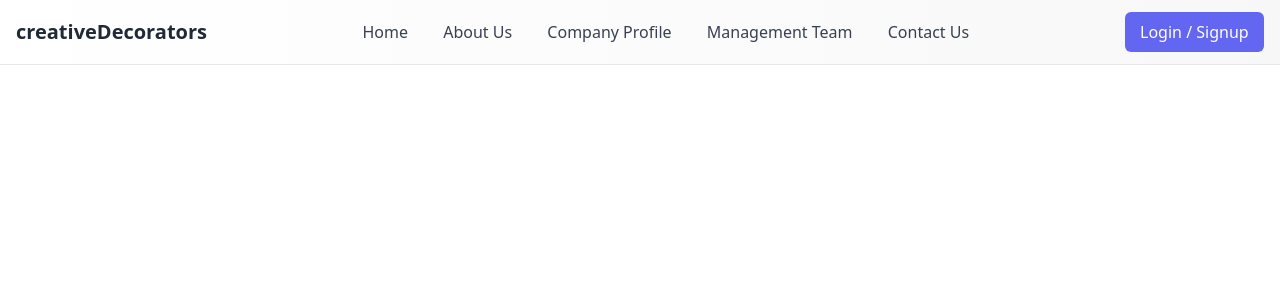
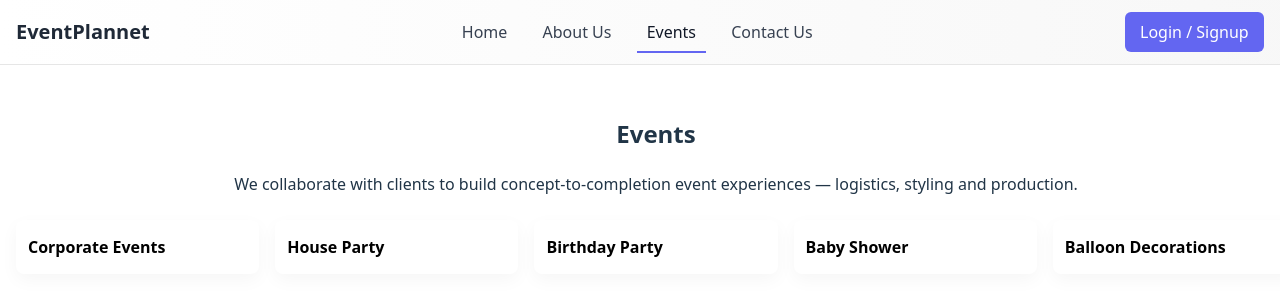
Before and after one commit to sadagupta1991/event-management-ui, a React (Vite) app: page /events in a window 1280 px wide. Shown: the top 300 px of the page. Built offline with nearby package versions, Linux system fonts and the light colour scheme.

Commit message:
Added event section

```diff
--- a/src/App.css
+++ b/src/App.css
@@ -161,3 +161,10 @@ h1, h2, h3 {
   line-height: 1;
   cursor: pointer;
 }
+
+/* Events list */
+.event-list { list-style: none; padding: 0; margin: 1.5rem 0 0 0; display: grid; grid-template-columns: repeat(auto-fit, minmax(220px, 1fr)); gap: 1rem; }
+.event-item { background: #fff; border-radius: 8px; padding: 0.75rem; box-shadow: 0 6px 18px rgba(0,0,0,0.04); }
+.event-title { background: transparent; border: none; width: 100%; text-align: left; font-weight: 600; font-size: 1rem; padding: 0.25rem 0; cursor: pointer; }
+.event-description { margin-top: 0.5rem; color: #374151; font-size: 0.95rem; }
+.event-item.open { border: 1px solid #e6e6ff; box-shadow: 0 8px 28px rgba(99,102,241,0.08); }
--- a/src/components/Navbar.jsx
+++ b/src/components/Navbar.jsx
@@ -17,13 +17,12 @@ const Navbar = () => {
     <header className="site-header">
       <div className="container">
         <div className="brand">
-          <Link to="/" className="brand-link">creativeDecorators</Link>
+          <Link to="/" className="brand-link">EventPlannet</Link>
         </div>
         <nav className="nav">
           <Link className={location.pathname === '/' ? 'active' : ''} to="/">Home</Link>
           <Link className={location.pathname === '/about' ? 'active' : ''} to="/about">About Us</Link>
-          <Link className={location.pathname === '/company' ? 'active' : ''} to="/company">Company Profile</Link>
-          <Link className={location.pathname === '/team' ? 'active' : ''} to="/team">Management Team</Link>
+          <Link className={location.pathname === '/events' ? 'active' : ''} to="/events">Events</Link>
           <Link className={location.pathname === '/contact' ? 'active' : ''} to="/contact">Contact Us</Link>
         </nav>
         <div className="actions">
@@ -32,7 +31,7 @@ const Navbar = () => {
         </div>
       </div>
 
-      <Modal open={authOpen} onClose={closeAuth} title={"Welcome to creativeDecorators"}>
+      <Modal open={authOpen} onClose={closeAuth} title={"Welcome to EventPlannet"}>
         <Auth onClose={closeAuth} />
       </Modal>
     </header>
--- a/src/pages/About.jsx
+++ b/src/pages/About.jsx
@@ -5,7 +5,7 @@ const About = () => (
     <div className="container">
       <h2>About Us</h2>
       <p>
-        creativeDecorators is a team of designers and event managers who create
+  EventPlannet is a team of designers and event managers who create
         immersive, memorable experiences for clients across industries.
       </p>
     </div>
--- a/src/pages/CompanyProfile.jsx
+++ b/src/pages/CompanyProfile.jsx
@@ -1,15 +1,44 @@
-import React from 'react'
+import React, { useState } from 'react'
 
-const CompanyProfile = () => (
-  <section className="page company">
+const EVENT_TYPES = [
+  { id: 'corporate', title: 'Corporate Events', description: 'Product launches, conferences, awards and corporate gatherings with on-brand staging and technical production.' },
+  { id: 'house', title: 'House Party', description: 'Intimate home celebrations with tailored styling, lighting and decor to match your vibe.' },
+  { id: 'birthday', title: 'Birthday Party', description: 'Creative themes, cake tables and entertainment planning for kids and adults.' },
+  { id: 'baby', title: 'Baby Shower', description: 'Warm, memorable showers with tasteful styling, games and keepsakes.' },
+  { id: 'balloon', title: 'Balloon Decorations', description: 'Bold and playful balloon installations, arches and table arrangements.' },
+]
+
+const Events = () => {
+  const [openId, setOpenId] = useState(null)
+
+  const toggle = (id) => setOpenId(openId === id ? null : id)
+
+  return (
+    <section className="page events">
       <div className="container">
-      <h2>Company Profile</h2>
+        <h2>Events</h2>
         <p>
           We collaborate with clients to build concept-to-completion event
           experiences — logistics, styling and production.
         </p>
+
+        <ul className="event-list">
+          {EVENT_TYPES.map((ev) => (
+            <li key={ev.id} className={`event-item ${openId === ev.id ? 'open' : ''}`}>
+              <button className="event-title" onClick={() => toggle(ev.id)}>
+                {ev.title}
+              </button>
+              {openId === ev.id && (
+                <div className="event-description">
+                  <p>{ev.description}</p>
+                </div>
+              )}
+            </li>
+          ))}
+        </ul>
       </div>
     </section>
   )
+}
 
-export default CompanyProfile
+export default Events
--- a/src/pages/Contact.jsx
+++ b/src/pages/Contact.jsx
@@ -4,7 +4,7 @@ const Contact = () => (
   <section className="page contact">
     <div className="container">
       <h2>Contact Us</h2>
-      <p>Reach out at <a href="mailto:hello@creativedecorators.example">hello@creativedecorators.example</a></p>
+  <p>Reach out at <a href="mailto:hello@eventplannet.example">hello@eventplannet.example</a></p>
     </div>
   </section>
 )
--- a/src/pages/Home.jsx
+++ b/src/pages/Home.jsx
@@ -4,11 +4,11 @@ const Home = () => {
   return (
     <section className="page home">
       <div className="hero">
-        <h1>creativeDecorators</h1>
+  <h1>EventPlannet</h1>
         <p className="tagline">Designing memorable spaces for people and events.</p>
         <div className="hero-actions">
           <a href="/auth" className="btn primary">Get Started</a>
-          <a href="/company" className="btn ghost">Our Work</a>
+          <a href="/events" className="btn ghost">Our Work</a>
         </div>
       </div>
       <div className="features">
--- a/src/routes.js
+++ b/src/routes.js
@@ -1,7 +1,7 @@
 import Home from './pages/Home'
 import About from './pages/About'
 import Contact from './pages/Contact'
-import CompanyProfile from './pages/CompanyProfile'
+import Events from './pages/CompanyProfile'
 import Team from './pages/Team'
 import Auth from './pages/Auth'
 import Signup from './pages/Signup'
@@ -10,7 +10,7 @@ const routes = [
   { path: '/', component: Home },
   { path: '/about', component: About },
   { path: '/contact', component: Contact },
-  { path: '/company', component: CompanyProfile },
+  { path: '/events', component: Events },
   { path: '/auth', component: Auth },
   { path: '/signup', component: Signup },
 ]
```
Lines whose indentation alone changed are shown as unchanged.
